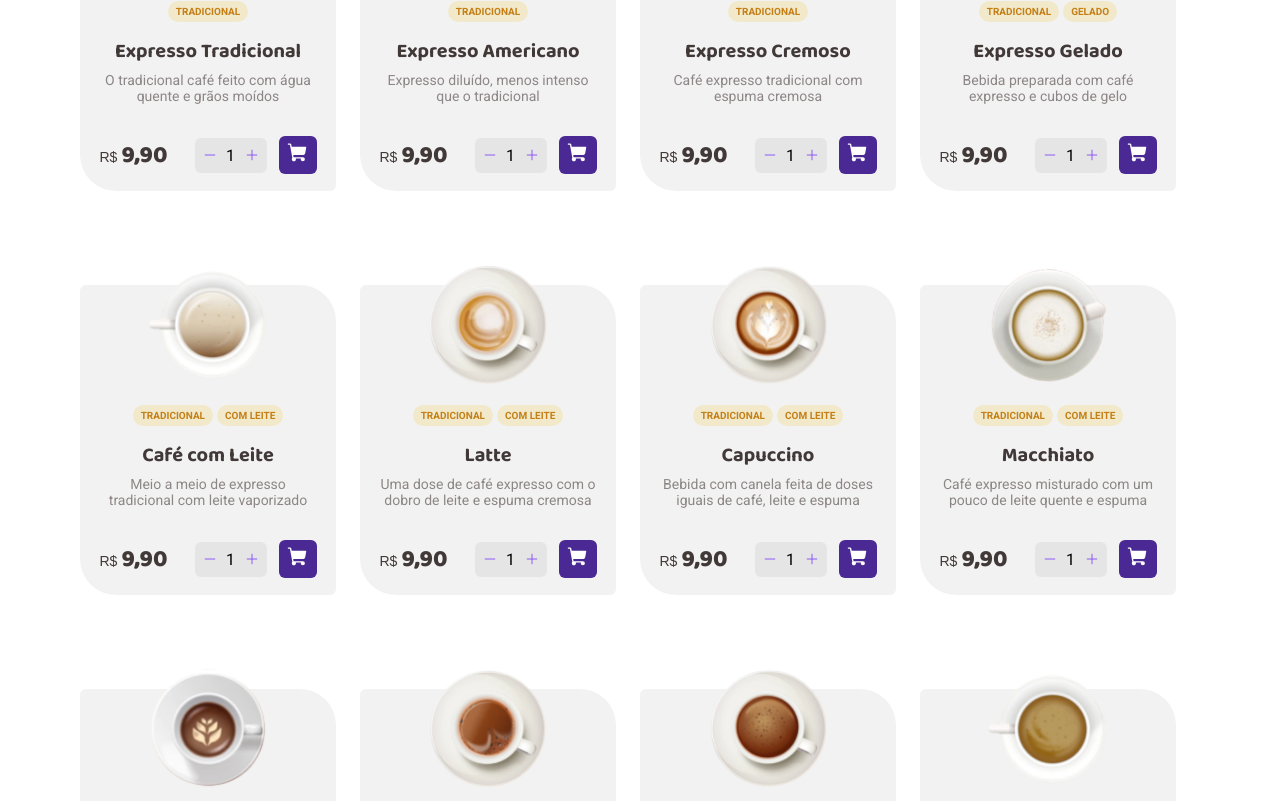
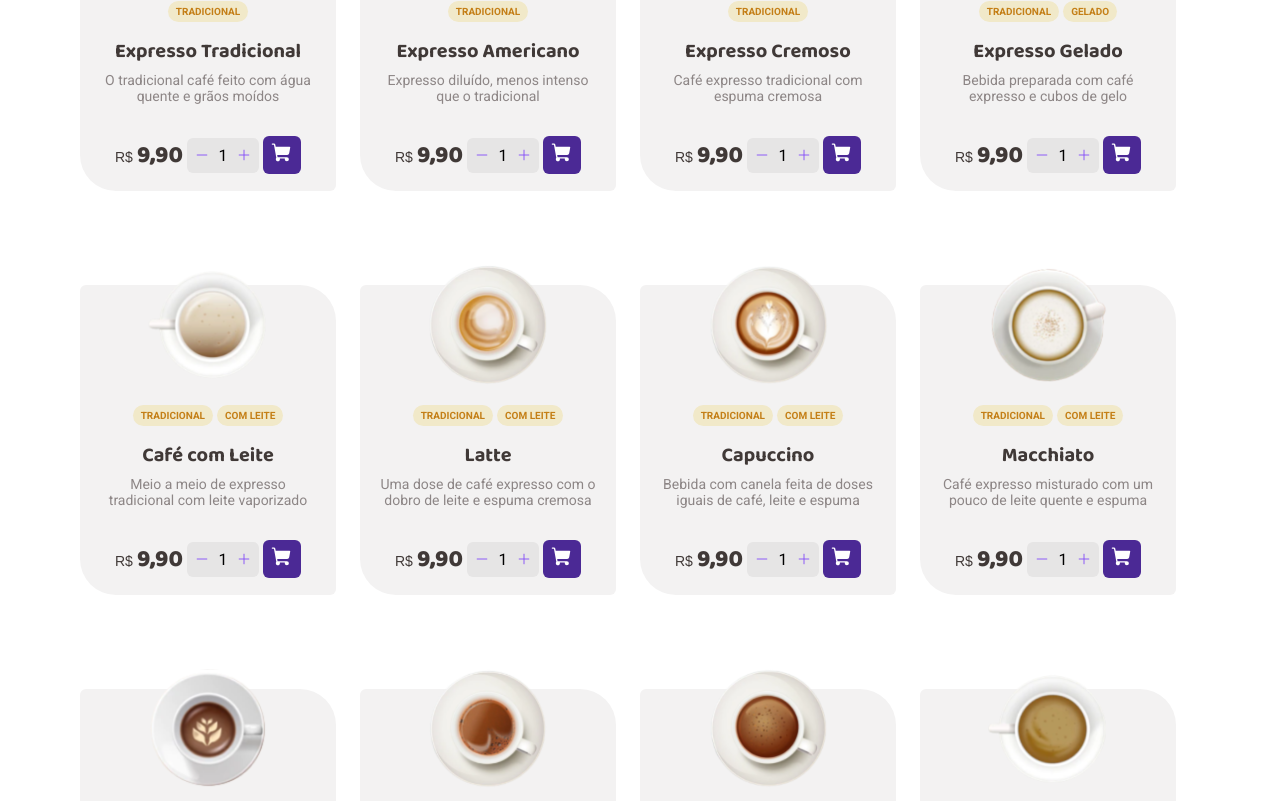
Before and after one commit to pinheiroduda/coffee-delivery-challenge-ignite, a React (Vite) app: page / in a window 1280 px wide. Shown: the part 899-1700 px from the top of the page. Built offline with nearby package versions, Linux system fonts and the light colour scheme.

Commit message:
feat: turns counter button into a component

```diff
--- a/src/components/Card/index.tsx
+++ b/src/components/Card/index.tsx
@@ -1,6 +1,7 @@
-import { Minus, Plus, ShoppingCart } from 'phosphor-react'
+import { ShoppingCart } from 'phosphor-react'
 import { useTheme } from 'styled-components'
-import { CardContainer, CoffeeCounter, CoffeeDescription, CoffeeName, CoffeePrice, CoffeeType, PriceContainer, ShoppingButton } from './styles'
+import { CounterButton } from '../CounterButton'
+import { CardContainer, CoffeeDescription, CoffeeName, CoffeePrice, CoffeeType, PriceContainer, ShoppingButton } from './styles'
 
 export function Card({ image, type, name, description }: any) {
   const theme = useTheme()
@@ -17,11 +18,7 @@ export function Card({ image, type, name, description }: any) {
         <CoffeeDescription>{description}</CoffeeDescription>
         <PriceContainer>
           <CoffeePrice>R$<span>9,90</span></CoffeePrice>
-          <CoffeeCounter>
-            <Minus size={14} weight="duotone" color={theme['purple-400']}/>
-            <p>1</p>
-            <Plus size={14} weight="duotone" color={theme['purple-400']}/>
-          </CoffeeCounter>
+          <CounterButton />
           <ShoppingButton>
             <ShoppingCart size={22} weight="fill" color={theme['white']}/>
           </ShoppingButton>
--- a/src/components/Card/styles.ts
+++ b/src/components/Card/styles.ts
@@ -95,18 +95,6 @@ export const CoffeePrice = styled.p`
   }
 `
 
-export const CoffeeCounter = styled.div`
-  width: 72px;
-  display: flex;
-  align-items: center;
-  justify-content: space-between;
-  margin: 0 8px 0 23px;
-  padding: 8px;
-  border-radius: 6px;
-
-  background: ${props => props.theme['gray-400']};
-`
-
 export const ShoppingButton = styled.button`
   width: 2.375rem;
   height: 2.375rem;
--- /dev/null
+++ b/src/components/CounterButton/index.tsx
@@ -0,0 +1,16 @@
+import { Minus, Plus } from "phosphor-react";
+import { useTheme } from "styled-components";
+
+import { CoffeeCounter } from "./styles";
+
+export function CounterButton() {
+  const theme = useTheme()
+
+  return (
+    <CoffeeCounter>
+      <Minus size={14} weight="duotone" color={theme['purple-400']}/>
+        <p>1</p>
+      <Plus size={14} weight="duotone" color={theme['purple-400']}/>
+    </CoffeeCounter>
+  )
+}
--- /dev/null
+++ b/src/components/CounterButton/styles.ts
@@ -0,0 +1,13 @@
+import styled from "styled-components";
+
+export const CoffeeCounter = styled.button`
+  width: 72px;
+  display: flex;
+  align-items: center;
+  justify-content: space-between;
+  padding: 8px;
+  border: none;
+  border-radius: 6px;
+
+  background: ${props => props.theme['gray-400']};
+`
```
